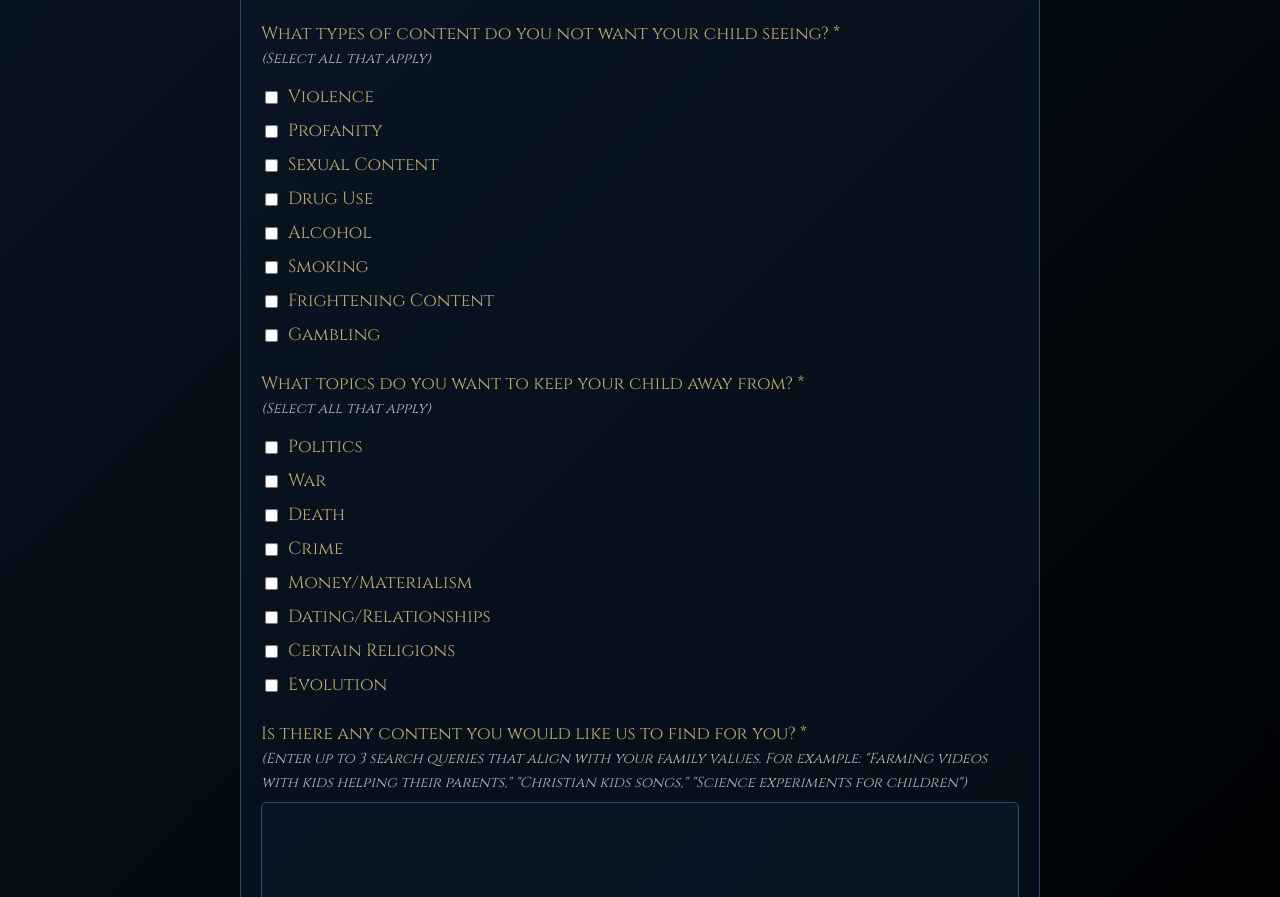
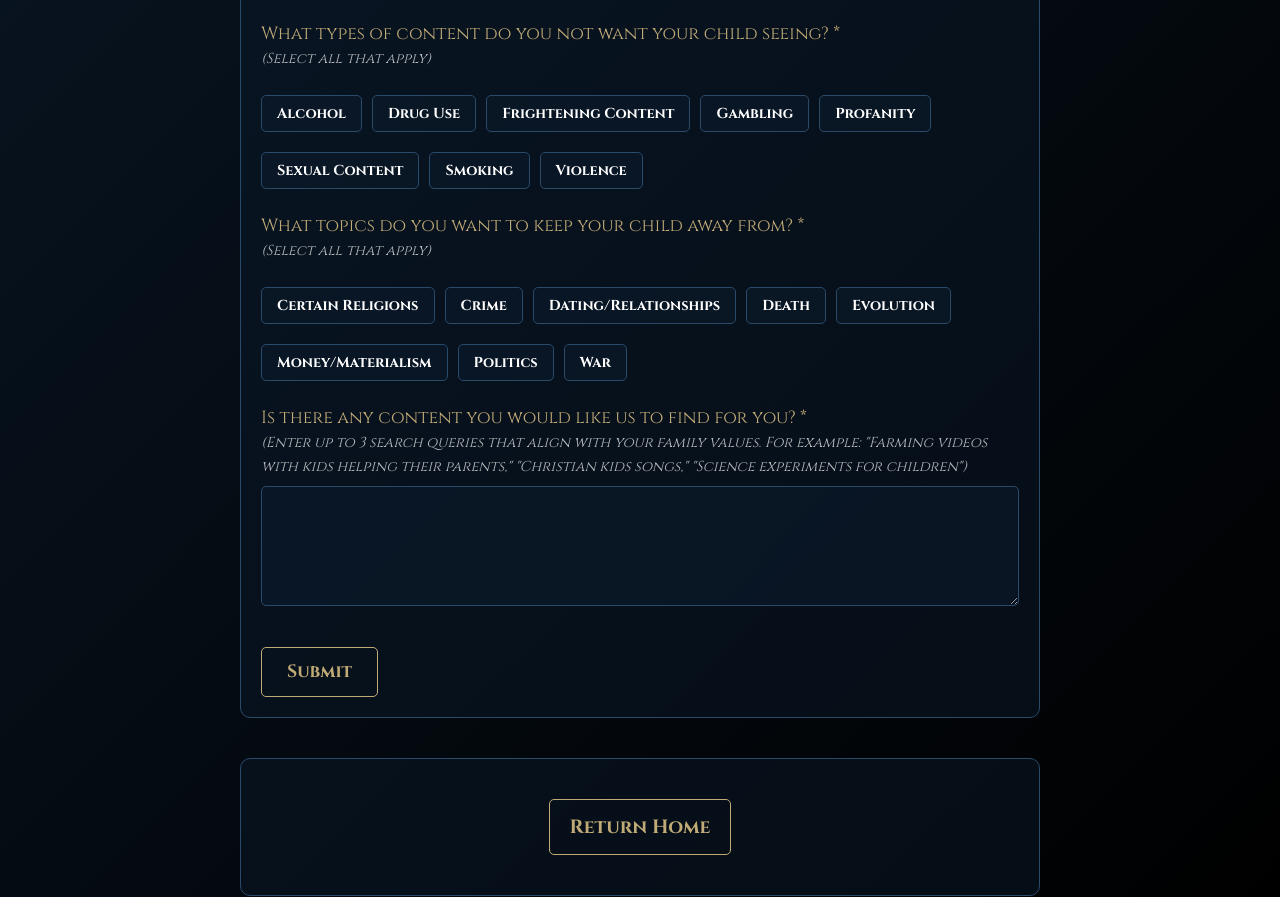
Before and after one commit to Enkrateia-Scout/landing-page, a plain HTML site: page signup.html in a window 1280 px wide. Shown: the part 719-1616 px from the top of the page. Drawn offline with Linux system fonts and the light colour scheme.

Commit message:
Convert all checkbox sections to toggle buttons with alphabetized options

```diff
--- a/signup.html
+++ b/signup.html
@@ -392,78 +392,32 @@
 
                 <div class="form-group">
                     <label>What types of content do you not want your child seeing? <span class="required">*</span><br><span class="form-note">(Select all that apply)</span></label>
-                    <div class="checkbox-group">
-                        <div class="checkbox-container">
-                            <input type="checkbox" id="violence" name="avoid_content" value="violence">
-                            <label for="violence">Violence</label>
-                        </div>
-                        <div class="checkbox-container">
-                            <input type="checkbox" id="profanity" name="avoid_content" value="profanity">
-                            <label for="profanity">Profanity</label>
-                        </div>
-                        <div class="checkbox-container">
-                            <input type="checkbox" id="sexual_content" name="avoid_content" value="sexual_content">
-                            <label for="sexual_content">Sexual Content</label>
-                        </div>
-                        <div class="checkbox-container">
-                            <input type="checkbox" id="drug_use" name="avoid_content" value="drug_use">
-                            <label for="drug_use">Drug Use</label>
-                        </div>
-                        <div class="checkbox-container">
-                            <input type="checkbox" id="alcohol" name="avoid_content" value="alcohol">
-                            <label for="alcohol">Alcohol</label>
-                        </div>
-                        <div class="checkbox-container">
-                            <input type="checkbox" id="smoking" name="avoid_content" value="smoking">
-                            <label for="smoking">Smoking</label>
-                        </div>
-                        <div class="checkbox-container">
-                            <input type="checkbox" id="frightening" name="avoid_content" value="frightening">
-                            <label for="frightening">Frightening Content</label>
-                        </div>
-                        <div class="checkbox-container">
-                            <input type="checkbox" id="gambling" name="avoid_content" value="gambling">
-                            <label for="gambling">Gambling</label>
-                        </div>
+                    <div class="toggle-group" id="avoidContentToggleGroup">
+                        <button type="button" class="toggle-btn" data-value="alcohol">Alcohol</button>
+                        <button type="button" class="toggle-btn" data-value="drug_use">Drug Use</button>
+                        <button type="button" class="toggle-btn" data-value="frightening">Frightening Content</button>
+                        <button type="button" class="toggle-btn" data-value="gambling">Gambling</button>
+                        <button type="button" class="toggle-btn" data-value="profanity">Profanity</button>
+                        <button type="button" class="toggle-btn" data-value="sexual_content">Sexual Content</button>
+                        <button type="button" class="toggle-btn" data-value="smoking">Smoking</button>
+                        <button type="button" class="toggle-btn" data-value="violence">Violence</button>
                     </div>
+                    <input type="hidden" id="selectedAvoidContent" name="avoid_content">
                 </div>
 
                 <div class="form-group">
                     <label>What topics do you want to keep your child away from? <span class="required">*</span><br><span class="form-note">(Select all that apply)</span></label>
-                    <div class="checkbox-group">
-                        <div class="checkbox-container">
-                            <input type="checkbox" id="politics" name="avoid_topics" value="politics">
-                            <label for="politics">Politics</label>
-                        </div>
-                        <div class="checkbox-container">
-                            <input type="checkbox" id="war" name="avoid_topics" value="war">
-                            <label for="war">War</label>
-                        </div>
-                        <div class="checkbox-container">
-                            <input type="checkbox" id="death" name="avoid_topics" value="death">
-                            <label for="death">Death</label>
-                        </div>
-                        <div class="checkbox-container">
-                            <input type="checkbox" id="crime" name="avoid_topics" value="crime">
-                            <label for="crime">Crime</label>
-                        </div>
-                        <div class="checkbox-container">
-                            <input type="checkbox" id="money" name="avoid_topics" value="money">
-                            <label for="money">Money/Materialism</label>
-                        </div>
-                        <div class="checkbox-container">
-                            <input type="checkbox" id="dating" name="avoid_topics" value="dating">
-                            <label for="dating">Dating/Relationships</label>
-                        </div>
-                        <div class="checkbox-container">
-                            <input type="checkbox" id="certain_religions" name="avoid_topics" value="certain_religions">
-                            <label for="certain_religions">Certain Religions</label>
-                        </div>
-                        <div class="checkbox-container">
-                            <input type="checkbox" id="evolution" name="avoid_topics" value="evolution">
-                            <label for="evolution">Evolution</label>
-                        </div>
+                    <div class="toggle-group" id="avoidTopicsToggleGroup">
+                        <button type="button" class="toggle-btn" data-value="certain_religions">Certain Religions</button>
+                        <button type="button" class="toggle-btn" data-value="crime">Crime</button>
+                        <button type="button" class="toggle-btn" data-value="dating">Dating/Relationships</button>
+                        <button type="button" class="toggle-btn" data-value="death">Death</button>
+                        <button type="button" class="toggle-btn" data-value="evolution">Evolution</button>
+                        <button type="button" class="toggle-btn" data-value="money">Money/Materialism</button>
+                        <button type="button" class="toggle-btn" data-value="politics">Politics</button>
+                        <button type="button" class="toggle-btn" data-value="war">War</button>
                     </div>
+                    <input type="hidden" id="selectedAvoidTopics" name="avoid_topics">
                 </div>
 
                 <div class="form-group">
@@ -485,25 +439,41 @@
         document.querySelectorAll('.toggle-btn').forEach(button => {
             button.addEventListener('click', function() {
                 this.classList.toggle('active');
-                updateSelectedValues();
+                updateAllSelectedValues();
             });
         });
 
-        function updateSelectedValues() {
-            const selectedButtons = document.querySelectorAll('#valuesToggleGroup .toggle-btn.active');
+        function updateSelectedValues(groupId, hiddenInputId) {
+            const selectedButtons = document.querySelectorAll(`#${groupId} .toggle-btn.active`);
             const selectedValues = Array.from(selectedButtons).map(btn => btn.dataset.value);
-            document.getElementById('selectedValues').value = selectedValues.join(',');
+            document.getElementById(hiddenInputId).value = selectedValues.join(',');
+        }
+
+        function updateAllSelectedValues() {
+            updateSelectedValues('valuesToggleGroup', 'selectedValues');
+            updateSelectedValues('avoidContentToggleGroup', 'selectedAvoidContent');
+            updateSelectedValues('avoidTopicsToggleGroup', 'selectedAvoidTopics');
         }
 
         document.getElementById('familyValuesForm').addEventListener('submit', function(event) {
             event.preventDefault();
 
-            // Update selected values before submission
-            updateSelectedValues();
+            // Update all selected values before submission
+            updateAllSelectedValues();
 
-            // Validate that at least one value is selected
+            // Validate that at least one value is selected in each required group
             if (document.getElementById('selectedValues').value === '') {
                 alert('Please select at least one value to encourage in your children.');
+                return;
+            }
+
+            if (document.getElementById('selectedAvoidContent').value === '') {
+                alert('Please select at least one type of content you do not want your child seeing.');
+                return;
+            }
+
+            if (document.getElementById('selectedAvoidTopics').value === '') {
+                alert('Please select at least one topic you want to keep your child away from.');
                 return;
             }
 
```
